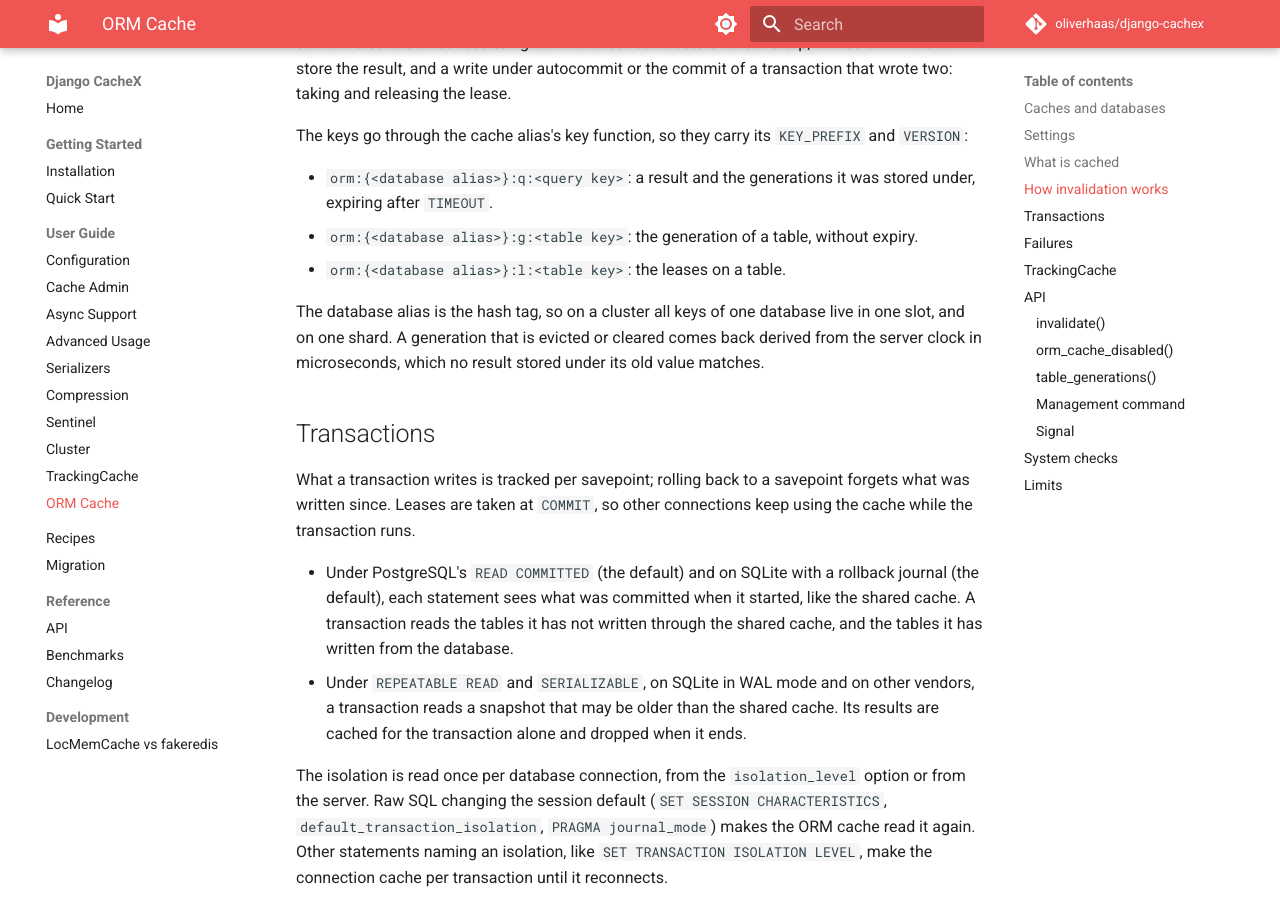
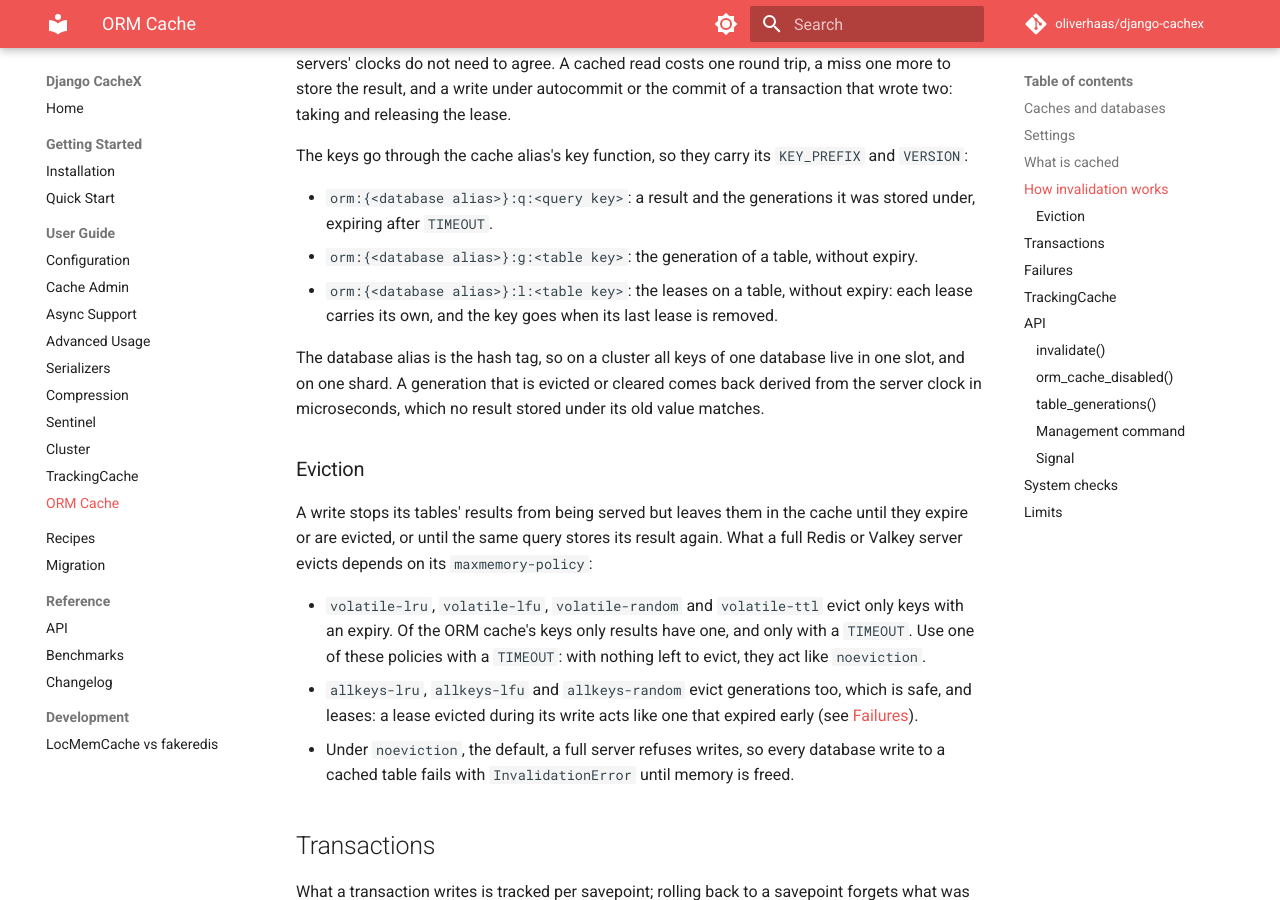
Before and after one commit to oliverhaas/django-cachex, an MkDocs documentation site: the page built from docs/user-guide/orm-cache.md, in a window 1280 px wide and 900 px high, scrolled down 3833 px. Built offline with MkDocs 1.6.1 and Material for MkDocs 9.7.7, drawn with Linux system fonts in a browser that asks for light colours; comment, search, counter and statistics services are not loaded; the version menu is left out; some of the changed text lies outside the part shown.

Commit message:
fix(orm): keep lease keys out of the volatile-* eviction policies
A lease key expired with its longest lease, which made it a candidate
for volatile-lru, volatile-lfu, volatile-random and volatile-ttl
eviction, the policies that should evict results only; volatile-ttl
picked leases first. An evicted lease lets a result read before the
commit be stored. Each lease already carries its expiry as its score and
the key goes when its last lease is removed, so the key needs none.

The docs now describe what each maxmemory-policy evicts, and that a
write leaves its tables' results in the cache until they expire or are
evicted, which is what TIMEOUT None means.

```diff
--- a/docs/user-guide/orm-cache.md
+++ b/docs/user-guide/orm-cache.md
@@ -48,7 +48,7 @@ All settings live in the `CACHEX_ORM` dict. Keys are upper case; unknown keys ra
 | `ENABLED` | `True` | Serve and store query results. While off, nothing is served from the cache, but writes still invalidate it. |
 | `CACHE` | `"default"` | Cache alias holding the results, generations and leases. |
 | `DATABASES` | `"supported_only"` | Database aliases whose queries are cached: every PostgreSQL and SQLite alias except replicas, or a list, tuple or set of aliases. |
-| `TIMEOUT` | the cache's default timeout | Seconds a result is kept. `None` keeps it until its tables are written or the server evicts it. |
+| `TIMEOUT` | the cache's default timeout | Seconds a result is kept. A write stops its tables' results from being served without deleting them, so `None` keeps a result until the cache evicts it, see [Eviction](#eviction). |
 | `LEASE_TIMEOUT` | `60` | Seconds a write's lease lasts if the write cannot release it. Keep it above the longest write, see [Failures](#failures). |
 | `CACHE_RANDOM` | `False` | Cache queries ordered by `"?"` or calling `Random()`, `UUID4()`, `UUID7()` or `RandomUUID()`. |
 | `CACHE_ITERATORS` | `True` | Cache the results of `iterator()`, which reads them into memory in full. |
@@ -91,9 +91,17 @@ The keys go through the cache alias's key function, so they carry its `KEY_PREFI
 
 - `orm:{<database alias>}:q:<query key>`: a result and the generations it was stored under, expiring after `TIMEOUT`.
 - `orm:{<database alias>}:g:<table key>`: the generation of a table, without expiry.
-- `orm:{<database alias>}:l:<table key>`: the leases on a table.
+- `orm:{<database alias>}:l:<table key>`: the leases on a table, without expiry: each lease carries its own, and the key goes when its last lease is removed.
 
 The database alias is the hash tag, so on a cluster all keys of one database live in one slot, and on one shard. A generation that is evicted or cleared comes back derived from the server clock in microseconds, which no result stored under its old value matches.
+
+### Eviction
+
+A write stops its tables' results from being served but leaves them in the cache until they expire or are evicted, or until the same query stores its result again. What a full Redis or Valkey server evicts depends on its `maxmemory-policy`:
+
+- `volatile-lru`, `volatile-lfu`, `volatile-random` and `volatile-ttl` evict only keys with an expiry. Of the ORM cache's keys only results have one, and only with a `TIMEOUT`. Use one of these policies with a `TIMEOUT`: with nothing left to evict, they act like `noeviction`.
+- `allkeys-lru`, `allkeys-lfu` and `allkeys-random` evict generations too, which is safe, and leases: a lease evicted during its write acts like one that expired early (see [Failures](#failures)).
+- Under `noeviction`, the default, a full server refuses writes, so every database write to a cached table fails with `InvalidationError` until memory is freed.
 
 ## Transactions
 
```
Also changed, not shown: docs/migration.md (+1 -1 lines), 2 other files.
